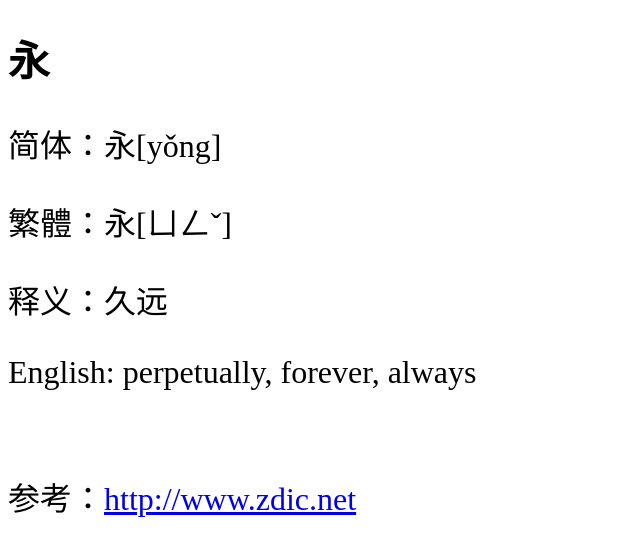
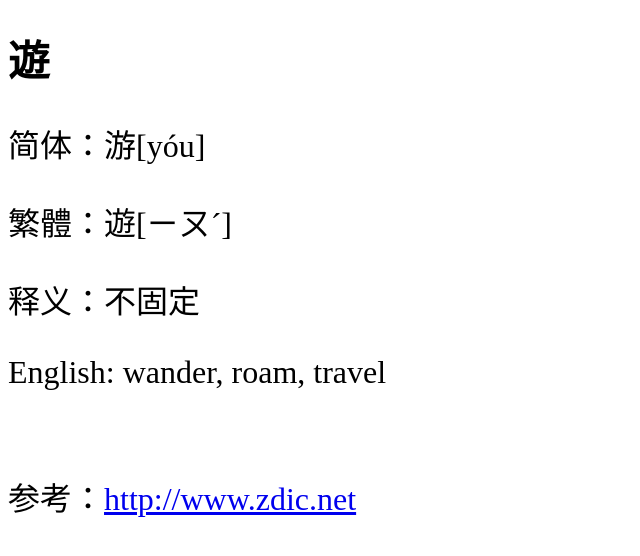
Before and after one commit to shengzhe/livecalligraphy, a Jekyll site: the page built from _posts/2012-08-31-LanTing-108.html, in a window 1280 px wide. Shown: the top 556 px of the page, without its empty margins (0-640 px from the left). Built offline with Jekyll 4.4.1, drawn with Linux system fonts in a browser that asks for light colours; Markdown is read by kramdown in place of the engine named in the settings.

Commit message:
Update 2012-08-31-LanTing-108.html

```diff
--- a/_posts/2012-08-31-LanTing-108.html
+++ b/_posts/2012-08-31-LanTing-108.html
@@ -2,10 +2,10 @@
 layout: default
 title: 兰亭集序第1个字 (1st character of Lan Ting)
 ---
-<h1>永</h1>
-<p>简体：永[yǒng]</p>
-<p>繁體：永[ㄩㄥˇ]</p>
-<p>释义：久远</p>
-<p>English: perpetually, forever, always</p>
+<h1>遊</h1>
+<p>简体：游[yóu]</p>
+<p>繁體：遊[ㄧㄡˊ]</p>
+<p>释义：不固定</p>
+<p>English: wander, roam, travel</p>
 <br/>
-<p>参考：<a href="http://www.zdic.net/zd/zi/ZdicE6ZdicB0ZdicB8.htm">http://www.zdic.net</a></p>
+<p>参考：<a href="http://www.zdic.net/z/25/js/904A.htm">http://www.zdic.net</a></p>
```
